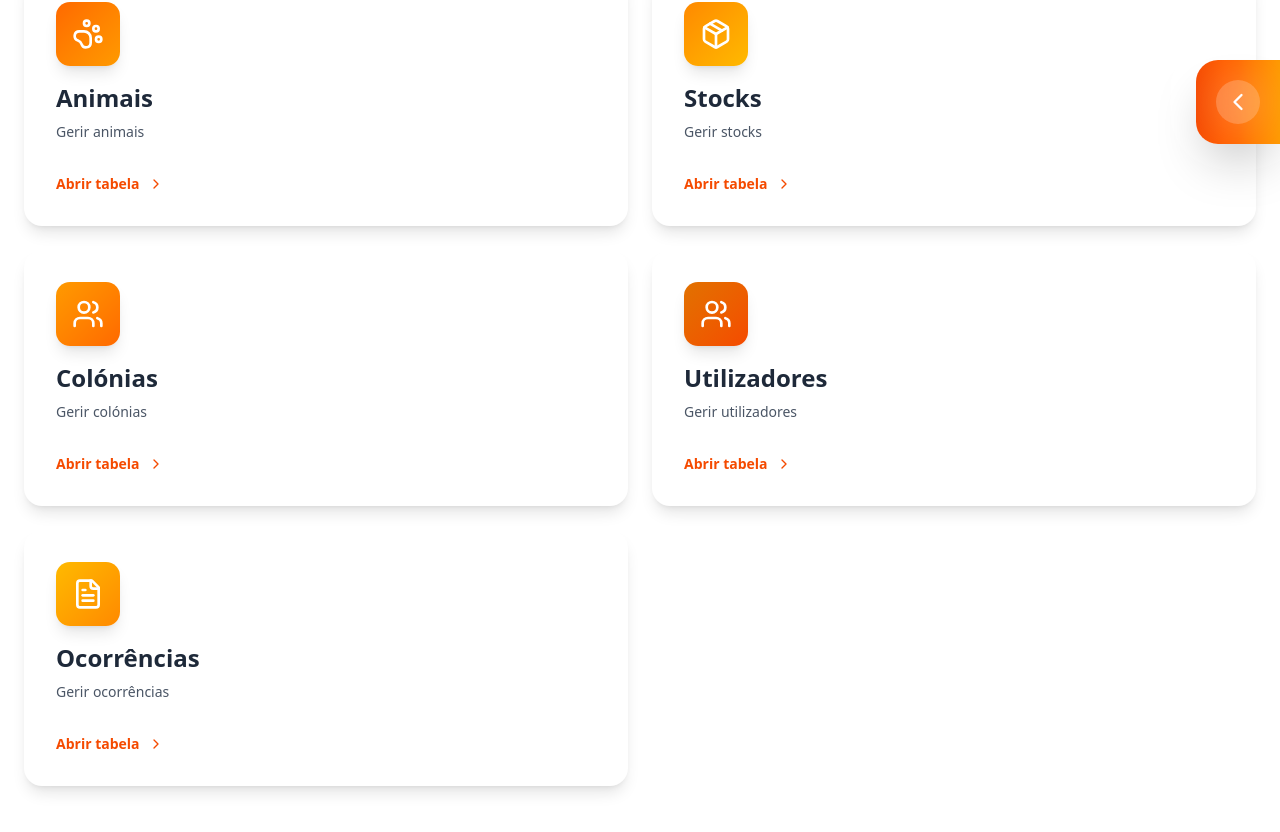
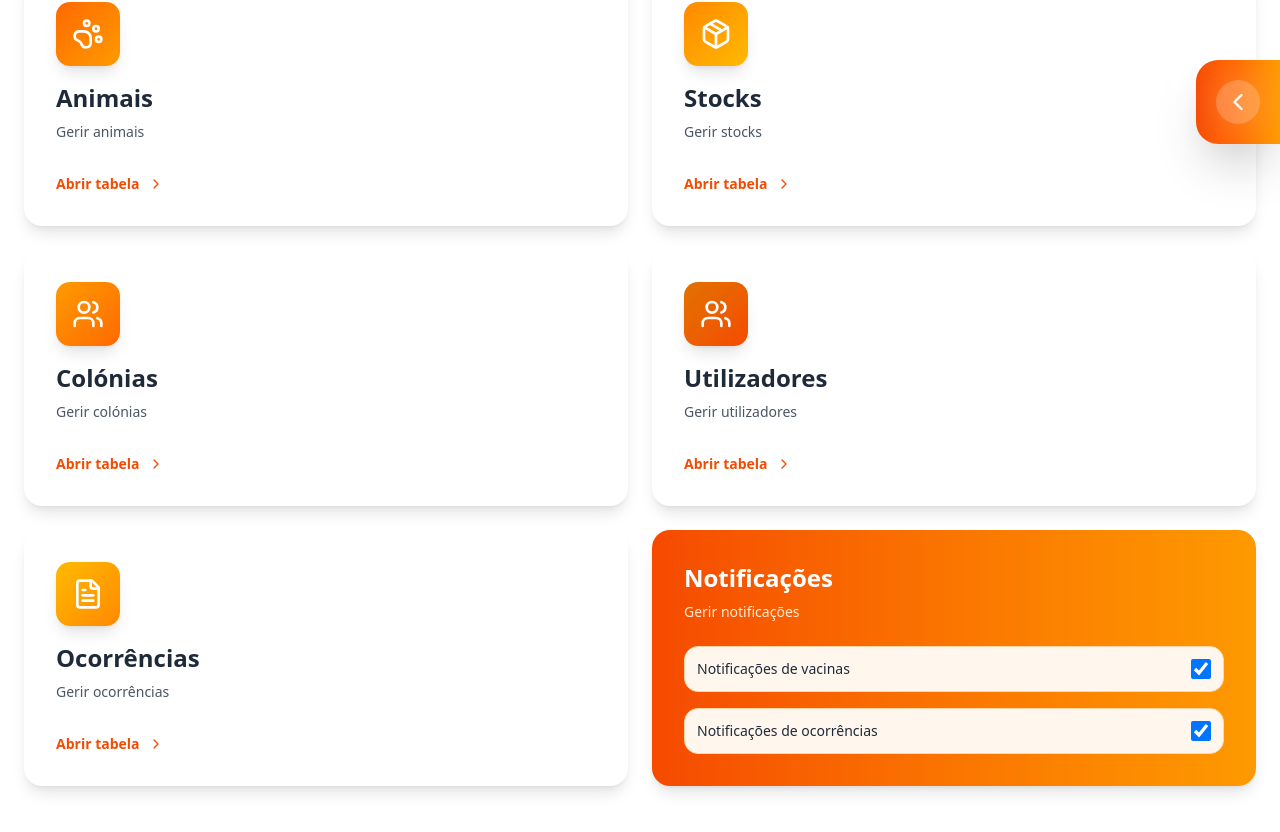
Before and after one commit to Micas22/cmopap, a Next.js app: page /dashboard in a window 1280 px wide. Shown: the part 298-1130 px from the top of the page. Built offline with nearby package versions, Linux system fonts and the light colour scheme; no server answers; the database is empty.

Commit message:
notificationsthingy

```diff
--- a/app/api/admin/users/route.ts
+++ b/app/api/admin/users/route.ts
@@ -8,6 +8,8 @@ export async function GET() {
         username: true,
         password: true, // ⚠️ Only send this if necessary
         perms: true,
+        vaccine_notifications: true,
+        report_notifications: true,
       },
     });
 
@@ -24,7 +26,7 @@ export async function GET() {
 // CREATE a new user
 export async function POST(req: Request) {
   try {
-    const { username, password, perms } = await req.json();
+    const { username, password, perms, vaccine_notifications, report_notifications } = await req.json();
 
     const existingUser = await prisma.user.findUnique({ where: { username } });
     if (existingUser) {
@@ -32,8 +34,8 @@ export async function POST(req: Request) {
     }
 
     const newUser = await prisma.user.create({
-      data: { username, password, perms: perms ?? 0 },
-      select: { id: true, username: true, password: true, perms: true },
+      data: { username, password, perms: perms ?? 0, vaccine_notifications: vaccine_notifications ?? true, report_notifications: report_notifications ?? true },
+      select: { id: true, username: true, password: true, perms: true, vaccine_notifications: true, report_notifications: true },
     });
 
     return new Response(JSON.stringify(newUser), { status: 201 });
@@ -46,12 +48,12 @@ export async function POST(req: Request) {
 // EDIT / UPDATE a user
 export async function PUT(req: Request) {
   try {
-    const { id, username, password, perms } = await req.json();
+    const { id, username, password, perms, vaccine_notifications, report_notifications } = await req.json();
 
     const updatedUser = await prisma.user.update({
       where: { id },
-      data: { username, password, perms },
-      select: { id: true, username: true, password: true, perms: true },
+      data: { username, password, perms, vaccine_notifications, report_notifications },
+      select: { id: true, username: true, password: true, perms: true, vaccine_notifications: true, report_notifications: true },
     });
 
     return new Response(JSON.stringify(updatedUser), { status: 200 });
--- a/app/dashboard/page.tsx
+++ b/app/dashboard/page.tsx
@@ -2,12 +2,12 @@
 
 import { useState, useEffect } from "react";
 import { motion, AnimatePresence } from "framer-motion";
-import { Users, PawPrint, Pencil, Trash2, Plus, ChevronDown, Check, Image as ImageIcon, ChevronLeft, ChevronRight, Package, Users as UsersIcon, X, FileText } from "lucide-react";
+import { Users, PawPrint, Pencil, Trash2, Plus, ChevronDown, Check, Image as ImageIcon, ChevronLeft, ChevronRight, Package, Users as UsersIcon, X, FileText, Bell } from "lucide-react";
 import { Card, CardContent, CardHeader, CardTitle } from "@/components/ui/card";
 import { Table, TableBody, TableCell, TableHead, TableHeader, TableRow } from "@/components/ui/table";
 import { Button } from "@/components/ui/button";
 import { Input } from "@/components/ui/input";
-import { Dialog, DialogContent, DialogHeader, DialogTitle, DialogTrigger } from "@/components/ui/dialog";
+
 import Link from "next/link";
 import { Search } from "lucide-react";
 import { useRouter } from "next/navigation";
@@ -24,12 +24,37 @@ export default function AdminDashboard() {
   const [showVaccinePopup, setShowVaccinePopup] = useState(false);
   const [ocorrenciaNotifications, setOcorrenciaNotifications] = useState<any[]>([]);
   const [showOcorrenciaPopup, setShowOcorrenciaPopup] = useState(false);
+  const [userId, setUserId] = useState<number | null>(null);
+  const [userVaccineNotifications, setUserVaccineNotifications] = useState(true);
+  const [userReportNotifications, setUserReportNotifications] = useState(true);
   const router = useRouter();
 
   useEffect(() => {
     const storedUsername = localStorage.getItem("username");
     if (storedUsername) setUsername(storedUsername);
   }, []);
+
+  useEffect(() => {
+    const fetchCurrentUser = async () => {
+      if (!username) return;
+      try {
+        const response = await fetch("/api/admin/users");
+        if (response.ok) {
+          const users = await response.json();
+          const currentUser = users.find((u: any) => u.username === username);
+          if (currentUser) {
+            setUserId(currentUser.id);
+            setUserVaccineNotifications(currentUser.vaccine_notifications);
+            setUserReportNotifications(currentUser.report_notifications);
+          }
+        }
+      } catch (error) {
+        console.error("Failed to fetch current user:", error);
+      }
+    };
+
+    fetchCurrentUser();
+  }, [username]);
 
   useEffect(() => {
     const fetchAnimalsAndCheckVaccines = async () => {
@@ -92,6 +117,28 @@ export default function AdminDashboard() {
     router.push("/login"); // redirect to login page
   };
 
+  const updateNotification = async (type: 'vaccine' | 'report', value: boolean) => {
+    if (!userId) return;
+    try {
+      const response = await fetch("/api/admin/users", {
+        method: "PUT",
+        headers: { "Content-Type": "application/json" },
+        body: JSON.stringify({
+          id: userId,
+          [type === 'vaccine' ? 'vaccine_notifications' : 'report_notifications']: value,
+        }),
+      });
+      if (response.ok) {
+        if (type === 'vaccine') setUserVaccineNotifications(value);
+        else setUserReportNotifications(value);
+      } else {
+        console.error("Failed to update notifications");
+      }
+    } catch (error) {
+      console.error("Error updating notifications:", error);
+    }
+  };
+
   const dashboardCards = [
     {
       title: "Animais",
@@ -128,6 +175,14 @@ export default function AdminDashboard() {
       color: "from-amber-400 to-orange-400",
       description: "Gerir ocorrências",
       span: true
+    },
+    {
+      title: "Notificações",
+      icon: Bell,
+      color: "from-orange-600 to-orange-600",
+      description: "Gerir notificações",
+      reversed: true,
+      hasCheckboxes: true
     }
   ];
 
@@ -259,22 +314,25 @@ export default function AdminDashboard() {
         <div className="grid grid-cols-1 md:grid-cols-2 gap-6 mb-8">
           {dashboardCards.map((card, index) => {
             const Icon = card.icon;
-            return (
-              <Link key={card.href} href={card.href}>
+            const isReversed = card.reversed;
+            const CardContent = (
               <motion.div
                 initial={{ opacity: 0, y: 20 }}
                 animate={{ opacity: 1, y: 0 }}
                 transition={{ delay: index * 0.1, duration: 0.4 }}
-                  whileHover={{ scale: 1.02, y: -4 }}
-                  whileTap={{ scale: 0.98 }}
-                  className={`relative h-64 bg-white rounded-2xl shadow-lg hover:shadow-2xl transition-all duration-150 overflow-hidden group cursor-pointer ${card.span ? "md:col-span-2" : ""}`}
+                whileHover={card.hasCheckboxes ? {} : { scale: 1.02, y: -4 }}
+                whileTap={card.hasCheckboxes ? {} : { scale: 0.98 }}
+                className={`relative h-64 ${card.hasCheckboxes ? 'bg-gradient-to-r from-orange-600 to-amber-500' : 'bg-white'} rounded-2xl shadow-lg hover:shadow-2xl transition-all duration-150 overflow-hidden group ${card.hasCheckboxes ? '' : 'cursor-pointer'} ${card.span ? "md:col-span-2" : ""}`}
               >
                 {/* Gradient Background */}
+                {!card.hasCheckboxes && (
                   <div className={`absolute inset-0 bg-gradient-to-br ${card.color} opacity-0 group-hover:opacity-10 transition-opacity duration-150`} />
+                )}
 
                 {/* Content */}
                 <div className="relative h-full p-8 flex flex-col justify-between">
                   <div>
+                    {!card.hasCheckboxes && (
                       <motion.div
                         className={`w-16 h-16 rounded-xl bg-gradient-to-br ${card.color} flex items-center justify-center mb-4 shadow-lg`}
                         whileHover={{ rotate: 5, scale: 1.1 }}
@@ -282,17 +340,55 @@ export default function AdminDashboard() {
                       >
                         <Icon className="w-8 h-8 text-white" />
                       </motion.div>
-                      <h3 className="text-2xl font-bold text-gray-800 mb-2">{card.title}</h3>
-                      <p className="text-gray-600 text-sm">{card.description}</p>
+                    )}
+                    <h3 className={`text-2xl font-bold mb-2 ${card.hasCheckboxes ? 'text-white' : 'text-gray-800'}`}>{card.title}</h3>
+                    <p className={`text-sm ${card.hasCheckboxes ? 'text-orange-100' : 'text-gray-600'}`}>{card.description}</p>
                   </div>
+                  {card.hasCheckboxes ? (
+                    <div className="space-y-4">
+                      <div className="flex items-center justify-between p-3 bg-orange-50 rounded-xl border border-orange-200">
+                        <label htmlFor="vaccine-notifications" className="text-gray-800 text-sm font-medium cursor-pointer flex-1">
+                          Notificações de vacinas
+                        </label>
+                        <input
+                          type="checkbox"
+                          id="vaccine-notifications"
+                          checked={userVaccineNotifications}
+                          onChange={(e) => updateNotification('vaccine', e.target.checked)}
+                          className="w-5 h-5 text-orange-600 bg-white border-gray-300 rounded focus:ring-orange-500 focus:ring-2 ml-3"
+                        />
+                      </div>
+                      <div className="flex items-center justify-between p-3 bg-orange-50 rounded-xl border border-orange-200">
+                        <label htmlFor="report-notifications" className="text-gray-800 text-sm font-medium cursor-pointer flex-1">
+                          Notificações de ocorrências
+                        </label>
+                        <input
+                          type="checkbox"
+                          id="report-notifications"
+                          checked={userReportNotifications}
+                          onChange={(e) => updateNotification('report', e.target.checked)}
+                          className="w-5 h-5 text-orange-600 bg-white border-gray-300 rounded focus:ring-orange-500 focus:ring-2 ml-3"
+                        />
+                      </div>
+                    </div>
+                  ) : (
                     <div className="flex items-center text-orange-600 font-medium group-hover:translate-x-2 transition-transform duration-150">
                       <span className="text-sm font-semibold">Abrir tabela</span>
                       <ChevronRight className="w-4 h-4 ml-2" />
                     </div>
+                  )}
                 </div>
               </motion.div>
+            );
+
+            if (card.href && !card.hasCheckboxes) {
+              return (
+                <Link key={card.href} href={card.href}>
+                  {CardContent}
                 </Link>
               );
+            }
+            return <div key={card.title}>{CardContent}</div>;
           })}
         </div>
       </div>
--- a/package.json
+++ b/package.json
@@ -13,6 +13,7 @@
     "@prisma/client": "^7.0.1",
     "@radix-ui/react-dialog": "^1.1.15",
     "@radix-ui/react-slot": "^1.2.4",
+    "@radix-ui/react-switch": "^1.2.6",
     "class-variance-authority": "^0.7.1",
     "clsx": "^2.1.1",
     "framer-motion": "^12.23.24",
```
Also changed, not shown: 2 other files (tests, documents, lock files or other folders). Lines whose indentation alone changed are shown as unchanged.
